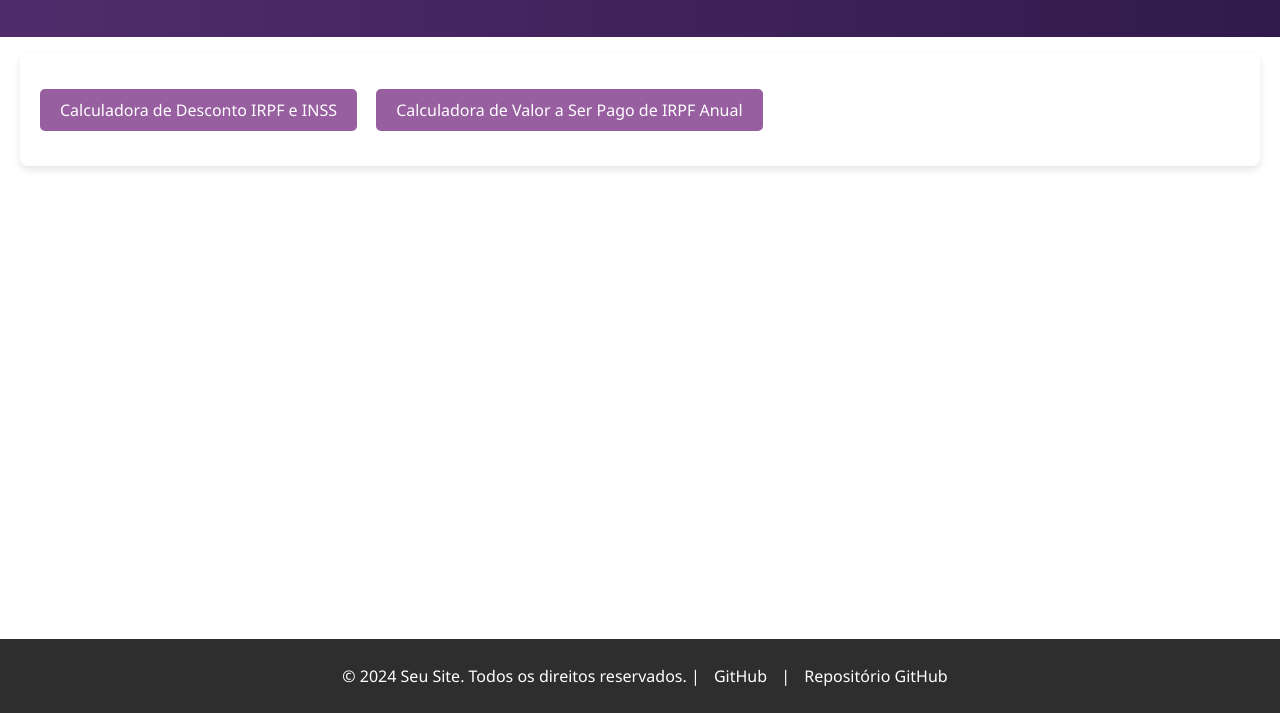
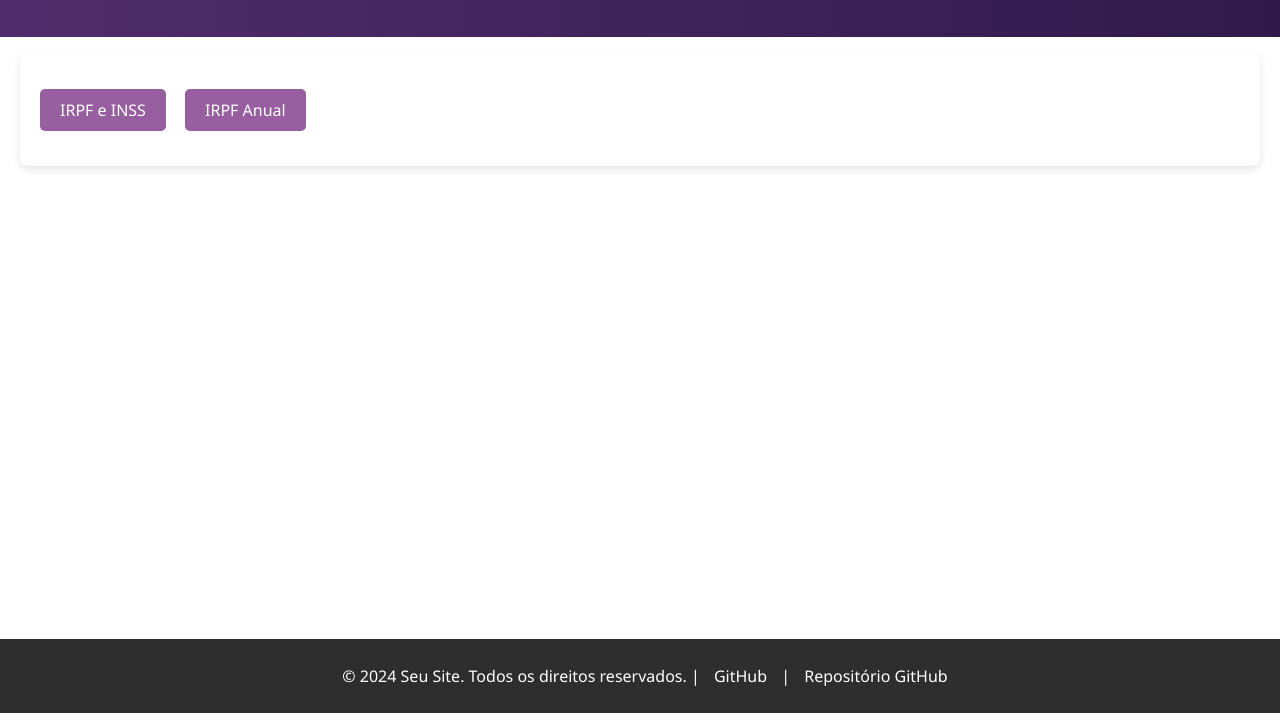
Before and after one commit to ThalysonRibeiro/calculadora-de-irpf-e-inss, a plain HTML site: page index.html in a window 1280 px wide. Shown: the part 87-800 px from the top of the page. Drawn offline with Linux system fonts and the light colour scheme.

Commit message:
Feito:Pagina inicial

```diff
--- a/index.html
+++ b/index.html
@@ -18,8 +18,8 @@
     </div>
     <main>
         <div id="container">
-            <p><a href="index-salario-bruto.html">Calculadora de Desconto IRPF e INSS</a></p>
-            <p><a href="index-renda-anual.html">Calculadora de Valor a Ser Pago de IRPF Anual</a></p>
+            <p><a href="index-salario-bruto.html">IRPF e INSS</a></p>
+            <p><a href="index-renda-anual.html">IRPF Anual</a></p>
         </div>
     </main>
 
```
